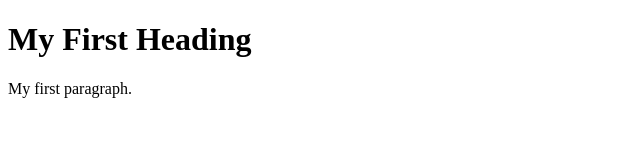
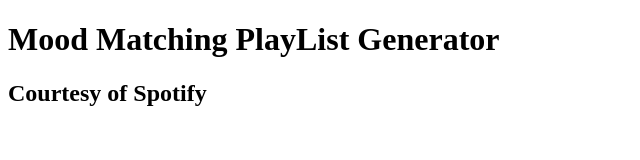
Before and after one commit to kthurst1/stp, a plain HTML site: page index.html in a window 1280 px wide. Shown: the whole page, without its empty margins (0-640 px from the left). Drawn offline with Linux system fonts and the light colour scheme.

Commit message:
added starter html code

```diff
--- a/index.html
+++ b/index.html
@@ -1,12 +1,16 @@
 <!DOCTYPE html>
 <html>
 <head>
-<title>Page Title</title>
+<title> PlayList Gen </title>
+
+<link rel="stylesheet" type="text/css" href="main.css" media=”screen” />
+
 </head>
 <body>
 
-<h1>My First Heading</h1>
-<p>My first paragraph.</p>
+<h1> Mood Matching PlayList Generator</h1>
+<h2> Courtesy of Spotify</h2>
+<p></p>
 
 </body>
 </html>
```
